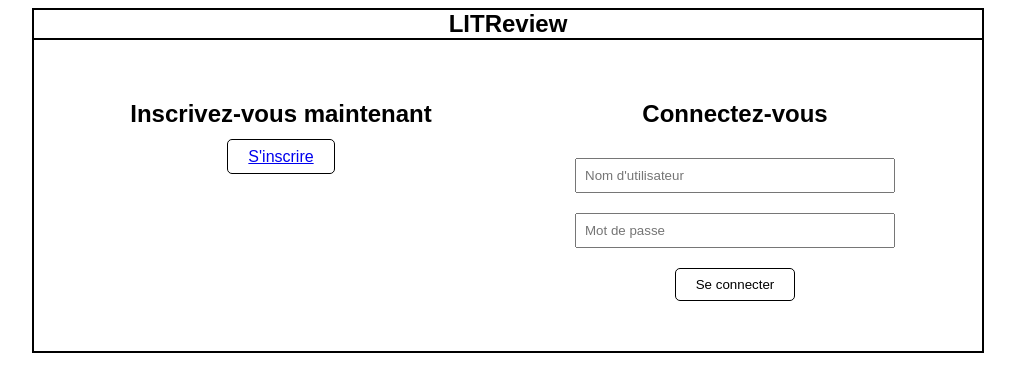
After one commit to Hedi-Slm/Project9_Django_app, a Django app: template authentication/templates/authentication/login.html in a window 1280 px wide. The commit adds this page. Shown: the top 392 px of the page, without its empty margins (132-1147 px from the left). Run offline with Django 5.2, Linux system fonts and the light colour scheme; the template is opened without the code that fills it, so the values that code supplies are empty.

Commit message:
Created base, login and register html and css files

```diff
--- /dev/null
+++ b/authentication/static/authentication/login.css
@@ -0,0 +1,32 @@
+.form-container {
+    padding: 20px;
+}
+
+.split-content {
+    display: flex;
+    justify-content: space-around;
+    margin: 20px 0;
+}
+
+.left-content, .right-content {
+    width: 45%;
+}
+
+.form-field {
+    width: 300px;
+    margin: 10px auto;
+    padding: 8px;
+}
+
+.button {
+    margin: 10px;
+    padding: 8px 20px;
+    border: 1px solid black;
+    background-color: white;
+    cursor: pointer;
+    border-radius: 5px;
+}
+
+.title {
+    margin: 20px 0;
+}
--- /dev/null
+++ b/authentication/templates/authentication/login.html
@@ -0,0 +1,35 @@
+{% extends 'base.html' %}
+
+{% block extra_css %}
+    {% load static %}
+    <link rel="stylesheet" href="{% static 'authentication/login.css' %}">
+{% endblock %}
+
+{% block title %}LITReview - Connexion{% endblock %}
+
+{% block content %}
+<div class="form-container">
+    <div class="split-content">
+        <div class="left-content">
+            <h2 class="title">Inscrivez-vous maintenant</h2>
+            <a href="{% url 'authentication:register' %}" class="button">S'inscrire</a>
+        </div>
+
+        <div class="right-content">
+            <h2 class="title">Connectez-vous</h2>
+            <form method="post" action="{% url 'authentication:login' %}">
+                {% csrf_token %}
+                <div>
+                    <input type="text" name="username" placeholder="Nom d'utilisateur"
+                           class="form-field" required>
+                </div>
+                <div>
+                    <input type="password" name="password" placeholder="Mot de passe"
+                           class="form-field" required>
+                </div>
+                <button type="submit" class="button">Se connecter</button>
+            </form>
+        </div>
+    </div>
+</div>
+{% endblock %}
--- /dev/null
+++ b/static/base.css
@@ -0,0 +1,16 @@
+body {
+    font-family: Arial, sans-serif;
+    text-align: center;
+}
+
+.wrapper {
+    width: 75%;
+    margin: 0 auto;
+    border: 2px solid black;
+}
+
+header {
+    border-bottom: 2px solid black;
+    font-size: 24px;
+    font-weight: bold;
+}
--- a/templates/base.html
+++ b/templates/base.html
@@ -4,22 +4,9 @@
     <meta charset="UTF-8">
     <meta name="viewport" content="width=device-width, initial-scale=1.0">
     <title>{% block title %}LITReview{% endblock %}</title>
-    <style>
-        body {
-            font-family: Arial, sans-serif;
-            text-align: center;
-        }
-        .wrapper {
-            width: 75%;
-            margin: 0 auto;
-            border: 2px solid black;
-        }
-        header {
-            border-bottom: 2px solid black;
-            font-size: 24px;
-            font-weight: bold;
-        }
-    </style>
+    {% load static %}
+    <link rel="stylesheet" href="{% static 'base.css' %}">
+    {% block extra_css %}{% endblock %}
 </head>
 <body>
     <div class="wrapper">
```
Also changed, not shown: authentication/static/authentication/register.css (added, +24 -0 lines), authentication/templates/authentication/register.html (added, +33 -0 lines).
